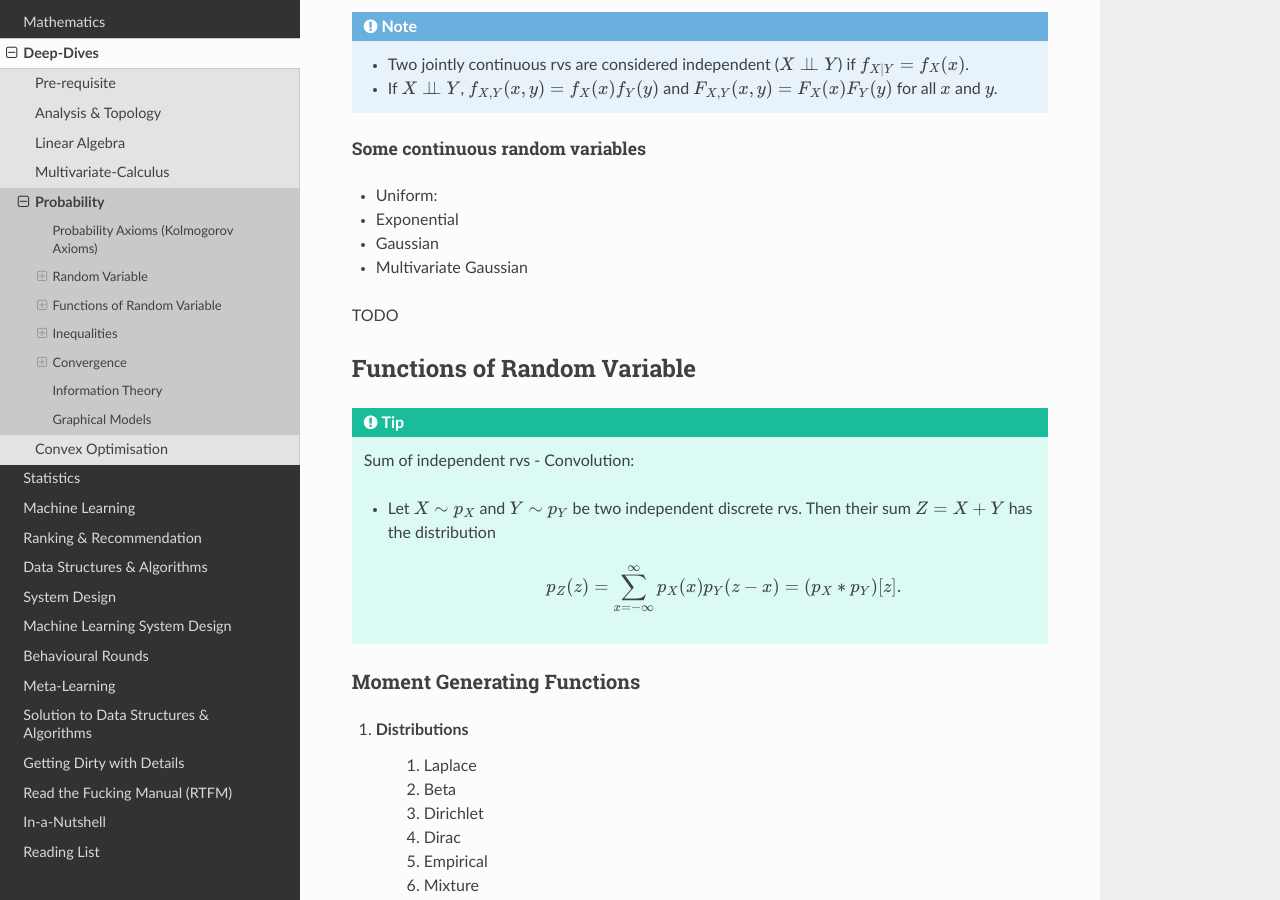
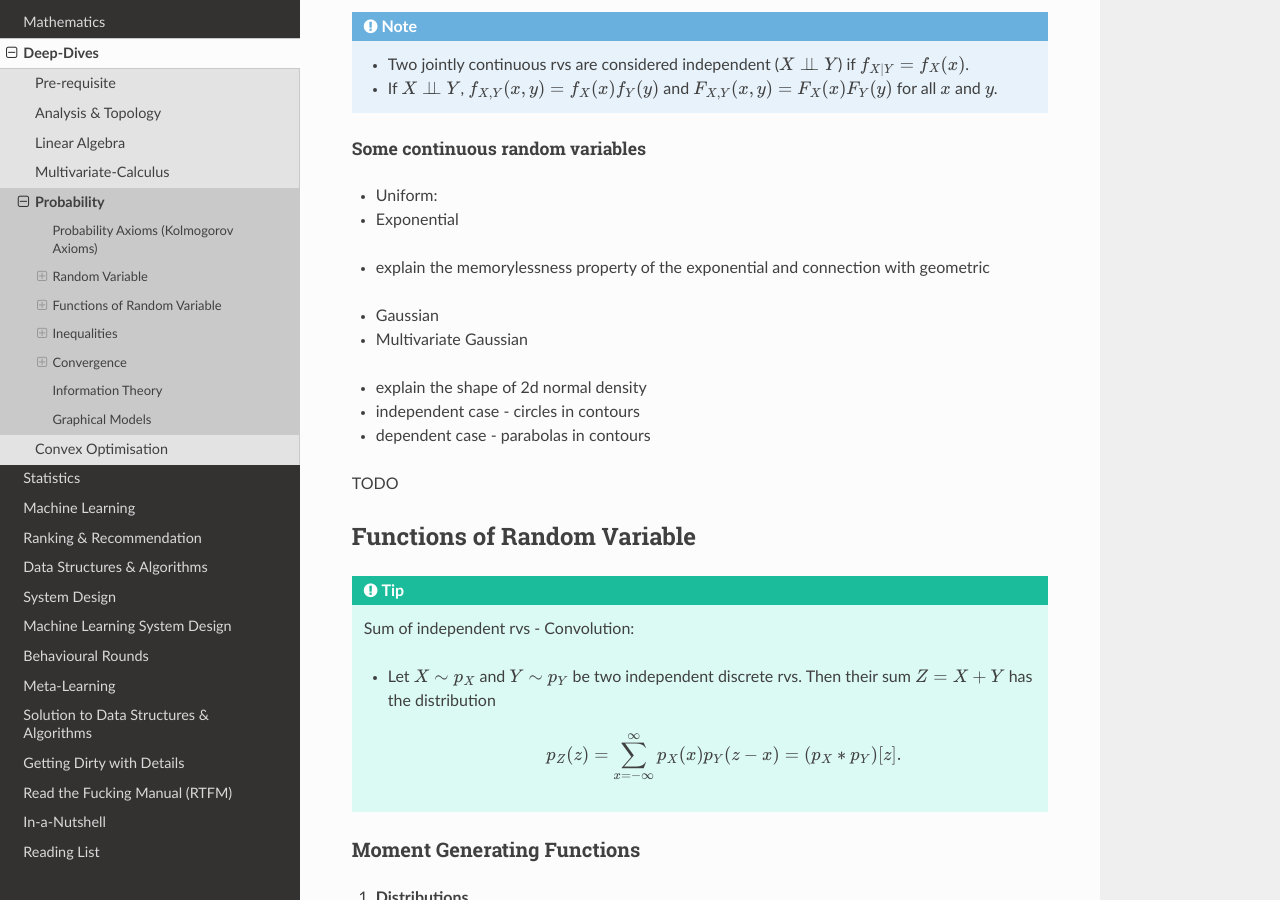
Before and after one commit to uselesstechjunks/leetcode, a Sphinx documentation site: the page built from docs/source/math/prob.rst, in a window 1280 px wide and 900 px high, scrolled down 17447 px. Built offline with Sphinx 7.4.7 and the Read the Docs theme 2.0.0, drawn with Linux system fonts in a browser that asks for light colours.

Commit message:
Update prob.rst

```diff
--- a/docs/source/math/prob.rst
+++ b/docs/source/math/prob.rst
@@ -576,8 +576,15 @@ Some continuous random variables
 
 * Uniform:
 * Exponential
+
+- explain the memorylessness property of the exponential and connection with geometric
+
 * Gaussian
 * Multivariate Gaussian
+
+- explain the shape of 2d normal density
+- independent case - circles in contours
+- dependent case - parabolas in contours
 
 TODO
 
```
